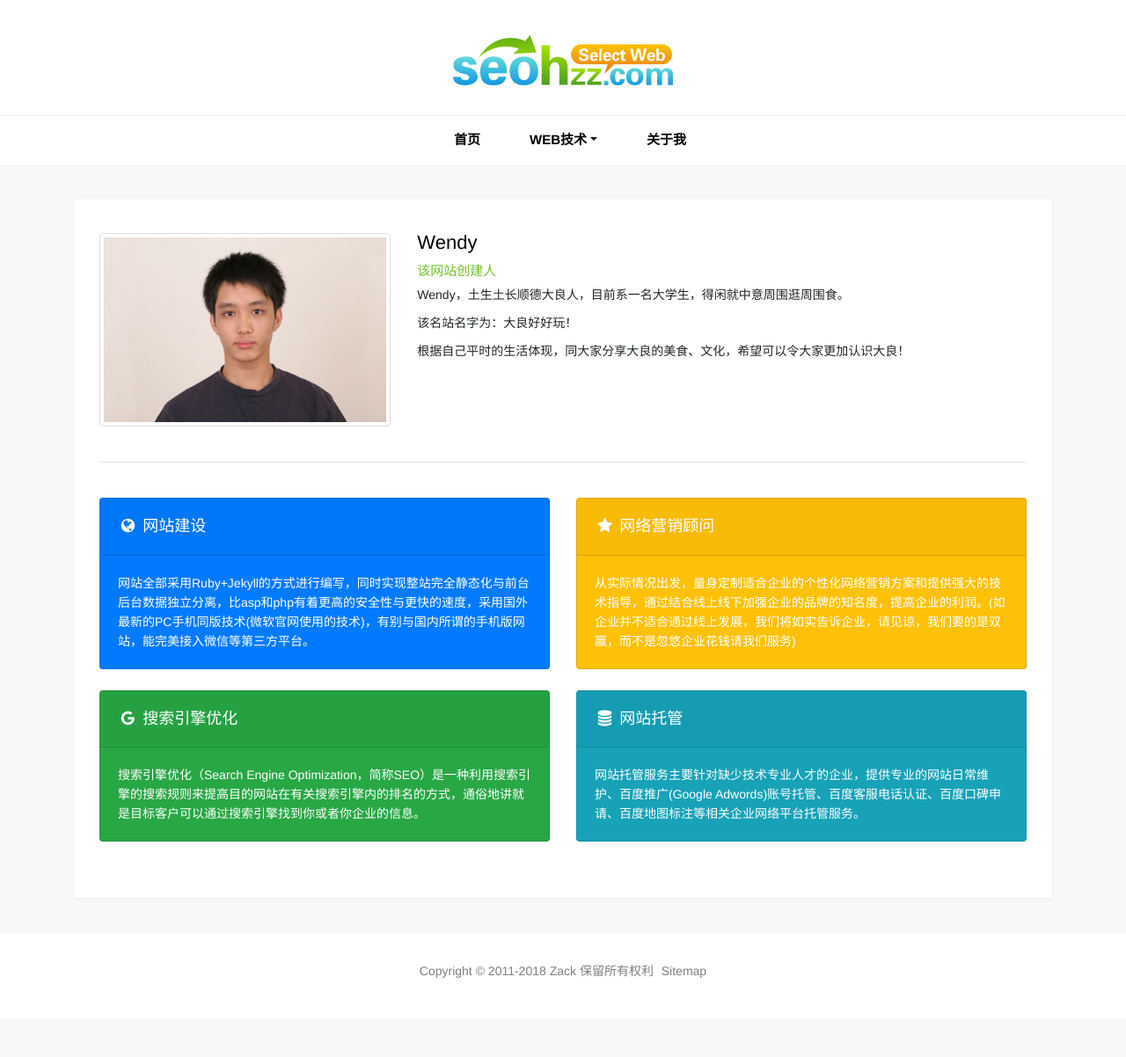
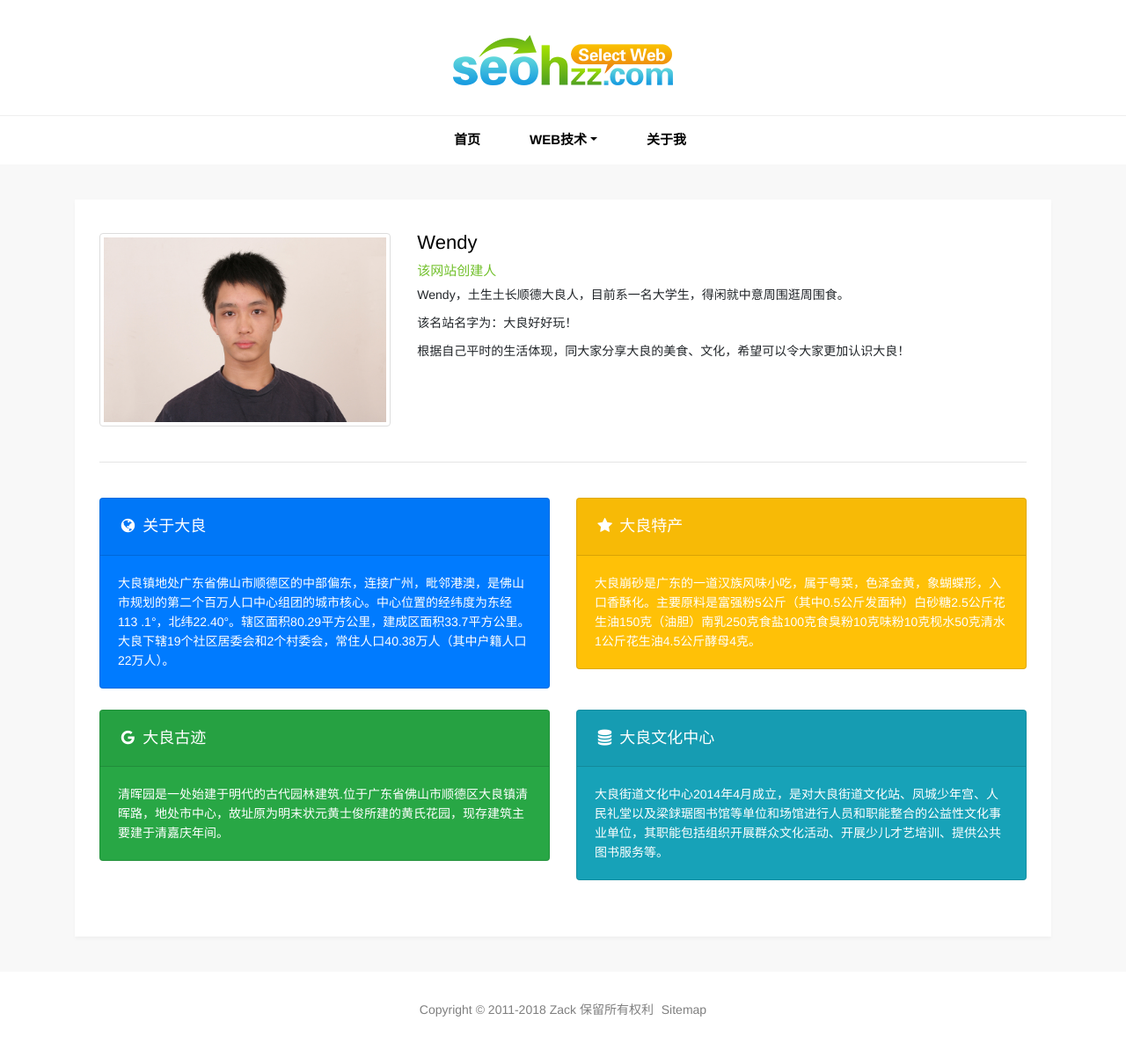
Before and after one commit to Wendy699/Wendy699.github.io, a Jekyll site: the page built from pages/about.html, in a window 1280 px wide. Shown: the whole page at 88% size. Built offline with Jekyll 4.4.1, drawn with Linux system fonts in a browser that asks for light colours; before the commit the page ends 1158 px from its top, so only the background shows below that.

Commit message:
Update about.html

```diff
--- a/pages/about.html
+++ b/pages/about.html
@@ -21,33 +21,33 @@
           <div class="col-md-12 my-4"><hr></div>
           <div class="col-md-6">
             <div class="card text-white bg-primary mb-4">
-              <div class="card-header"><h4><i class="fa fa-globe fa-fw"></i> 网站建设</h4></div>
+              <div class="card-header"><h4><i class="fa fa-globe fa-fw"></i> 关于大良</h4></div>
               <div class="card-body">
-                <p class="card-text">网站全部采用Ruby+Jekyll的方式进行编写，同时实现整站完全静态化与前台后台数据独立分离，比asp和php有着更高的安全性与更快的速度，采用国外最新的PC手机同版技术(微软官网使用的技术)，有别与国内所谓的手机版网站，能完美接入微信等第三方平台。</p>
+                <p class="card-text">大良镇地处广东省佛山市顺德区的中部偏东，连接广州，毗邻港澳，是佛山市规划的第二个百万人口中心组团的城市核心。中心位置的经纬度为东经113 .1°，北纬22.40°。辖区面积80.29平方公里，建成区面积33.7平方公里。大良下辖19个社区居委会和2个村委会，常住人口40.38万人（其中户籍人口22万人）。</p>
               </div>
             </div>
           </div>
           <div class="col-md-6">
             <div class="card text-white bg-warning mb-4">
-              <div class="card-header"><h4><i class="fa fa-star fa-fw"></i> 网络营销顾问</h4></div>
+              <div class="card-header"><h4><i class="fa fa-star fa-fw"></i> 大良特产</h4></div>
               <div class="card-body">
-                <p class="card-text">从实际情况出发，量身定制适合企业的个性化网络营销方案和提供强大的技术指导，通过结合线上线下加强企业的品牌的知名度，提高企业的利润。(如企业并不适合通过线上发展，我们将如实告诉企业，请见谅，我们要的是双赢，而不是忽悠企业花钱请我们服务)</p>
+                <p class="card-text">大良崩砂是广东的一道汉族风味小吃，属于粤菜，色泽金黄，象蝴蝶形，入口香酥化。主要原料是富强粉5公斤（其中0.5公斤发面种）白砂糖2.5公斤花生油150克（油胆）南乳250克食盐100克食臭粉10克味粉10克枧水50克清水1公斤花生油4.5公斤酵母4克。</p>
               </div>
             </div>
           </div>
           <div class="col-md-6">
             <div class="card text-white bg-success mb-4">
-              <div class="card-header"><h4><i class="fa fa-google fa-fw"></i> 搜索引擎优化</h4></div>
+              <div class="card-header"><h4><i class="fa fa-google fa-fw"></i> 大良古迹</h4></div>
               <div class="card-body">
-                <p class="card-text">搜索引擎优化（Search Engine Optimization，简称SEO）是一种利用搜索引擎的搜索规则来提高目的网站在有关搜索引擎内的排名的方式，通俗地讲就是目标客户可以通过搜索引擎找到你或者你企业的信息。</p>
+                <p class="card-text">清晖园是一处始建于明代的古代园林建筑.位于广东省佛山市顺德区大良镇清晖路，地处市中心，故址原为明末状元黄士俊所建的黄氏花园，现存建筑主要建于清嘉庆年间。</p>
               </div>
             </div>
           </div>
           <div class="col-md-6">
             <div class="card text-white bg-info mb-4">
-              <div class="card-header"><h4><i class="fa fa-database fa-fw"></i> 网站托管</h4></div>
+              <div class="card-header"><h4><i class="fa fa-database fa-fw"></i> 大良文化中心</h4></div>
               <div class="card-body">
-                <p class="card-text">网站托管服务主要针对缺少技术专业人才的企业，提供专业的网站日常维护、百度推广(Google Adwords)账号托管、百度客服电话认证、百度口碑申请、百度地图标注等相关企业网络平台托管服务。</p>
+                <p class="card-text">大良街道文化中心2014年4月成立，是对大良街道文化站、凤城少年宫、人民礼堂以及梁銶琚图书馆等单位和场馆进行人员和职能整合的公益性文化事业单位，其职能包括组织开展群众文化活动、开展少儿才艺培训、提供公共图书服务等。</p>
               </div>
             </div>
           </div>
```
